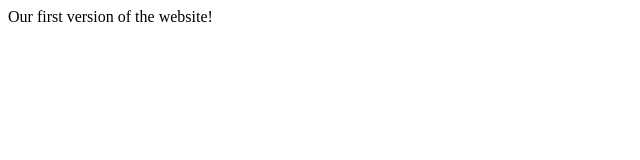
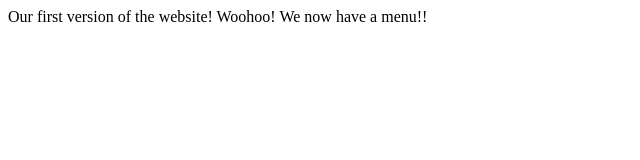
Before and after one commit to cherryche/EBU6305, a plain HTML site: page CW/index.html in a window 1280 px wide. Shown: the whole page, without its empty margins (0-640 px from the left). Drawn offline with Linux system fonts and the light colour scheme.

Commit message:
Version 2 - Menu and Navigation
We have added a menu together with other features including...........................(lots of info can be given here.)

```diff
--- a/CW/index.html
+++ b/CW/index.html
@@ -1,5 +1,7 @@
 <html>
 <body>
 Our first version of the website!
+
+Woohoo! We now have a menu!!
 </body>
 </html>
```
